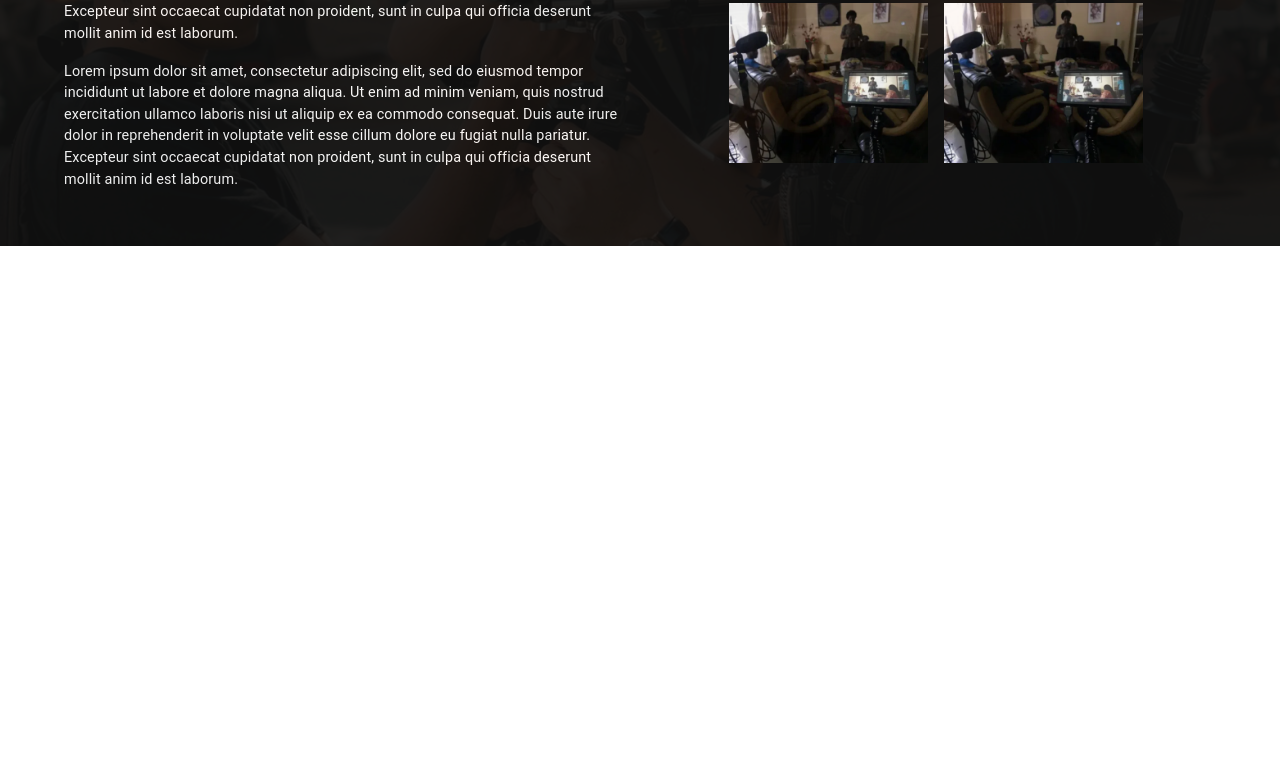
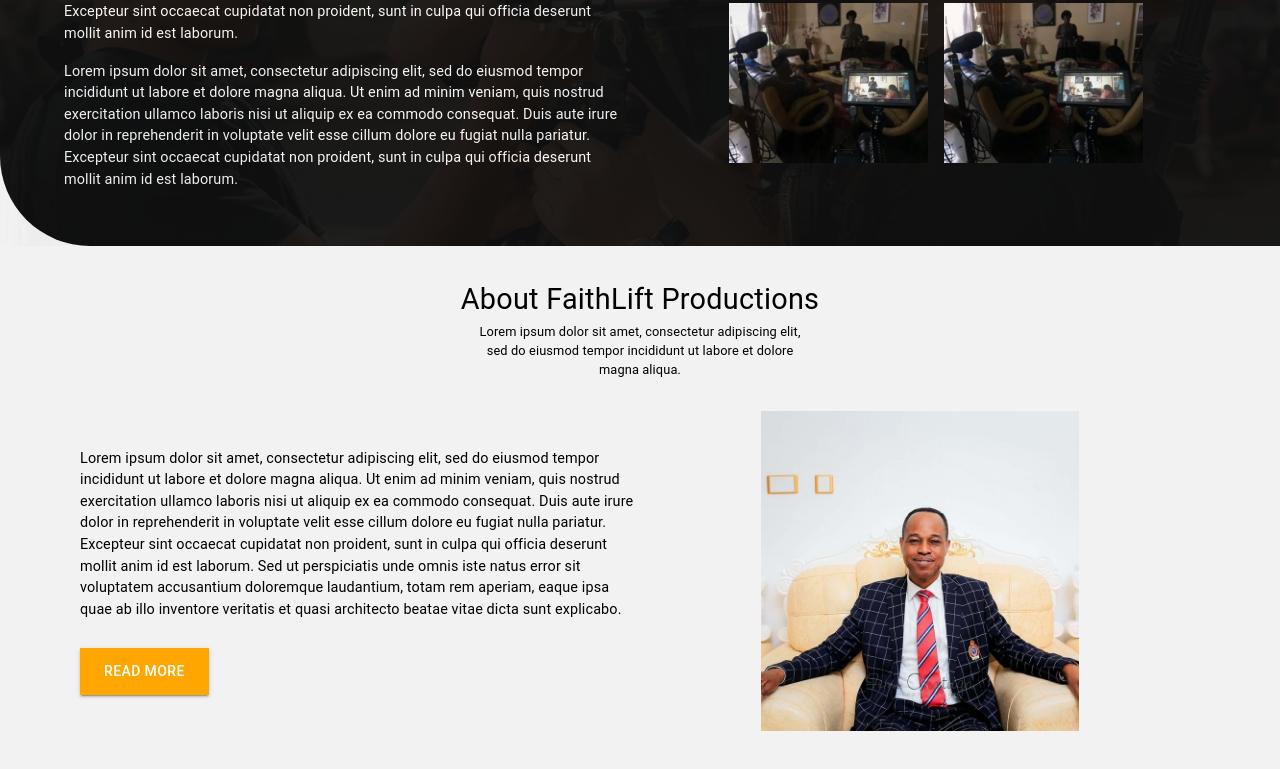
Before and after one commit to Olatokumbo/FaithLift, a React (Create React App) app: page / in a window 1280 px wide. Shown: the part 1029-1798 px from the top of the page. Before the commit the page ends 1275 px from the top, so only its background shows below. Built offline with nearby package versions, Linux system fonts and the light colour scheme.

Commit message:
Constructing the About Section

```diff
--- /dev/null
+++ b/src/Sections/About/About.js
@@ -0,0 +1,44 @@
+import React from "react";
+import { Typography, Button } from "@material-ui/core";
+import image from "../../assets/images/main.jpg"
+import style from "./About.module.css";
+const About = () => {
+  return (
+    <div className={style.about}>
+      <div className={style.header}>
+        <Typography className={style.title}>
+          About FaithLift Productions
+        </Typography>
+        <Typography component="p" className={style.subtitle}>
+          Lorem ipsum dolor sit amet, consectetur adipiscing elit, sed do
+          eiusmod tempor incididunt ut labore et dolore magna aliqua.
+        </Typography>
+      </div>
+      <div className={style.aboutContent}>
+        <div className={style.aboutContentLeft}>
+          <Typography component="p" className={style.aboutText}>
+            Lorem ipsum dolor sit amet, consectetur adipiscing elit, sed do
+            eiusmod tempor incididunt ut labore et dolore magna aliqua. Ut enim
+            ad minim veniam, quis nostrud exercitation ullamco laboris nisi ut
+            aliquip ex ea commodo consequat. Duis aute irure dolor in
+            reprehenderit in voluptate velit esse cillum dolore eu fugiat nulla
+            pariatur. Excepteur sint occaecat cupidatat non proident, sunt in
+            culpa qui officia deserunt mollit anim id est laborum. Sed ut
+            perspiciatis unde omnis iste natus error sit voluptatem accusantium
+            doloremque laudantium, totam rem aperiam, eaque ipsa quae ab illo
+            inventore veritatis et quasi architecto beatae vitae dicta sunt
+            explicabo.
+          </Typography>
+          <Button className={style.readBtn} variant="contained">
+            Read More
+          </Button>
+        </div>
+        <div className={style.aboutContentRight}>
+            <img className={style.ceo} src={image} alt="main"/>
+        </div>
+      </div>
+    </div>
+  );
+};
+
+export default About;
--- /dev/null
+++ b/src/Sections/About/About.module.css
@@ -0,0 +1,76 @@
+.about{
+    background-color:  #F2F2F2;
+    display: flex;
+    flex-direction: column;
+    justify-content: center;
+    padding: 2rem 5rem;
+}
+.header{
+    text-align: center;
+}
+
+.title{
+    font-size: 1.8rem !important;
+}
+.subtitle{
+    font-size: 0.8rem !important;
+    width: 30% !important;
+    margin: auto !important;
+}
+
+.aboutContent{
+    display: flex;
+    padding: 2rem 0;
+}
+.aboutContentLeft, .aboutContentRight{
+    display: flex;
+    flex: 1;
+
+}
+.aboutContentLeft{
+    flex-direction: column;
+    justify-content: center;
+}
+.aboutContentRight{
+    justify-content: center;
+}
+
+.aboutText{
+    font-size: 0.9rem !important;
+}
+.readBtn{
+    background-color: rgb(255, 166, 0) !important;
+    color: white !important;
+    padding: 0.7rem 1.5rem !important;
+    border-radius: 0 !important;
+    margin: 1.7rem 0 0 0 !important;
+    width: fit-content !important;
+}
+.ceo{
+    height: 20rem;
+    width: auto;
+}
+
+@media only screen and (max-width: 1055px){
+    .about{
+        padding: 2rem !important;
+    }
+    .subtitle{
+        width: 50% !important;
+    }
+    .aboutContent{
+        flex-direction: column-reverse;
+    }
+    .ceo{
+        margin: 1rem;
+    }
+}
+
+@media only screen and (max-width: 565px){
+    .title{
+        font-size: 1.5rem !important;
+    }
+    .subtitle{
+        width: 100% !important;
+    }
+}
--- a/src/Sections/Info/Info.module.css
+++ b/src/Sections/Info/Info.module.css
@@ -3,6 +3,7 @@
   height: 100%;
   background-color: #111111;
   position: relative;
+  border-bottom-left-radius: 90px;
 }
 .bg {
     position: absolute;
--- a/src/components/Navbar/Navbar.module.css
+++ b/src/components/Navbar/Navbar.module.css
@@ -138,6 +138,7 @@
   .navbarRolled {
     align-items: inherit;
     flex-direction: column;
+    padding: 1rem !important;
   }
   .hamburger,
   .change {
@@ -146,4 +147,7 @@
   .menu {
     display: none;
   }
+  .logo{
+    font-size: 1.2rem !important;
+  }
 }
--- a/src/pages/Home/Home.js
+++ b/src/pages/Home/Home.js
@@ -3,6 +3,7 @@ import style from "./Home.module.css";
 import Navbar from "../../components/Navbar/Navbar";
 import Slideshow from "../../Sections/Slideshow/Slideshow";
 import Info from "../../Sections/Info/Info";
+import About from "../../Sections/About/About";
 import { images } from "../../components/SlideshowImages";
 const Home = () =>{
     return(
@@ -10,6 +11,7 @@ const Home = () =>{
             <Navbar/>
             <Slideshow data={images}/>
             <Info/>
+            <About/>
         </div>
     )
 }
```
Also changed, not shown: src/assets/images/main.jpg (added).
